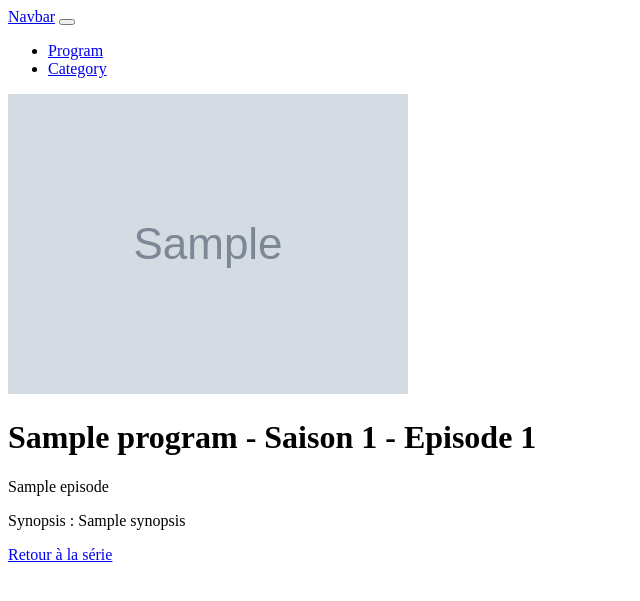
After one commit to nickyrasa/WildSeries, a Symfony app: template templates/program/episode_show.html.twig in a window 1280 px wide. The commit adds this page. Shown: the top 601 px of the page, without its empty margins (0-640 px from the left). Run offline with Twig, Linux system fonts and the light colour scheme; the template is opened without the code that fills it: most values are stand-ins (such as "Sample title", 1, 10 or a date in 2020); grey boxes marked "Sample" are stand-in pictures; some libraries are stand-ins or nearby versions.

Commit message:
quete13 pas finie

```diff
--- a/src/DataFixtures/EpisodeFixtures.php
+++ b/src/DataFixtures/EpisodeFixtures.php
@@ -28,7 +28,7 @@ class EpisodeFixtures extends Fixture implements DependentFixtureInterface
                     $episode->setTitle($faker->sentence());
                     $episode->setNumber($i);
                     $episode->setSynopsis($faker->paragraph(3, true));
-                    $episode->setSeasonId($this->getReference('program_' . $program['title'] . 'season_' . $season['number']));
+                    $episode->setSeasonId($this->getReference('program_' . $program['title'] . '_' .'season_' . $faker->numberBetween(1, 5)));
 
                     $manager->persist($episode);
                 }
--- a/src/DataFixtures/SeasonFixtures.php
+++ b/src/DataFixtures/SeasonFixtures.php
@@ -34,14 +34,14 @@ class SeasonFixtures extends Fixture implements DependentFixtureInterface
         //     $manager->flush();
         // }
         foreach (ProgramFixtures::PROGRAMS as $program) {
-            for ($i = 0; $i < 50; $i++) {
+            for ($i = 0; $i < 10; $i++) {
                 $season = new Season();
                 $season->setNumber($faker->numberBetween(1, 10));
                 $season->setYear($faker->year());
                 $season->setDescription($faker->paragraphs(3, true));
 
                 $season->setProgramId($this->getReference('program_' . $program['title']));
-                $this->addReference('program_' . $program['title'] . 'season_' . $i, $season);
+                $this->addReference('program_' . $program['title'] . '_' .  'season_' . $i, $season);
                 $manager->persist($season);
             }
             $manager->flush();
--- /dev/null
+++ b/templates/program/episode_show.html.twig
@@ -0,0 +1,20 @@
+{% extends 'base.html.twig' %}
+
+{% block title %}
+    {{ program.title }} - Saison {{ season.number }} - Episode {{ episode.number }}
+{% endblock %}
+
+{% block body %}
+    <div class="media">
+        <img class="align-self-start mr-3" src="{{ program.poster }}" alt="{{ program.title }} poster">
+        <div class="media-body">
+            <h1 class="mt-0">{{ program.title }} - Saison {{ season.number }} - Episode {{ episode.number }}</h1>
+            <p>{{ episode.title }}</p>
+            <p>Synopsis : {{ episode.synopsis }}</p>
+        </div>
+    </div>
+
+        <a href="{{ path('program_show', {'id': program.id}) }}">
+        Retour à la série
+    </a>
+{% endblock %}
```
Also changed, not shown: src/Controller/ProgramController.php (+17 -0 lines), templates/program/show.html.twig (+3 -6 lines), templates/program/show_season.html.twig (+12 -10 lines).
